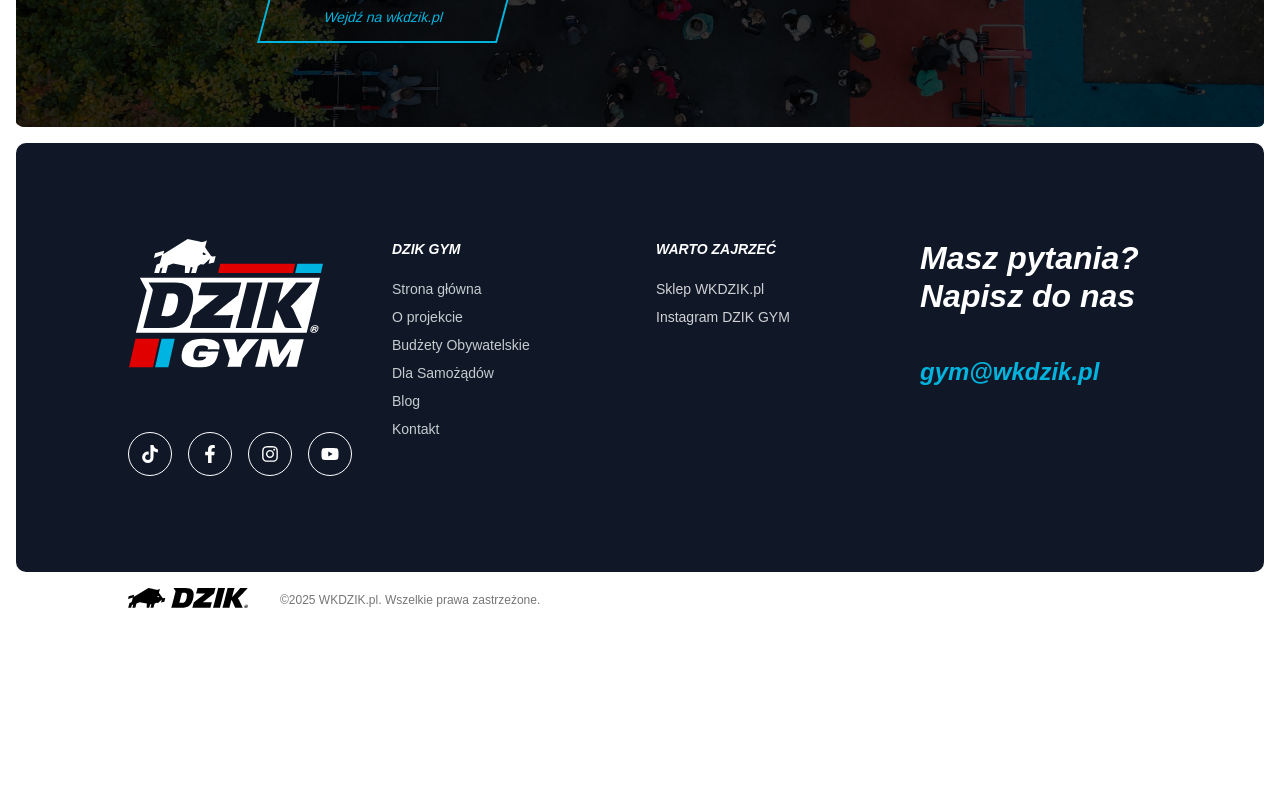
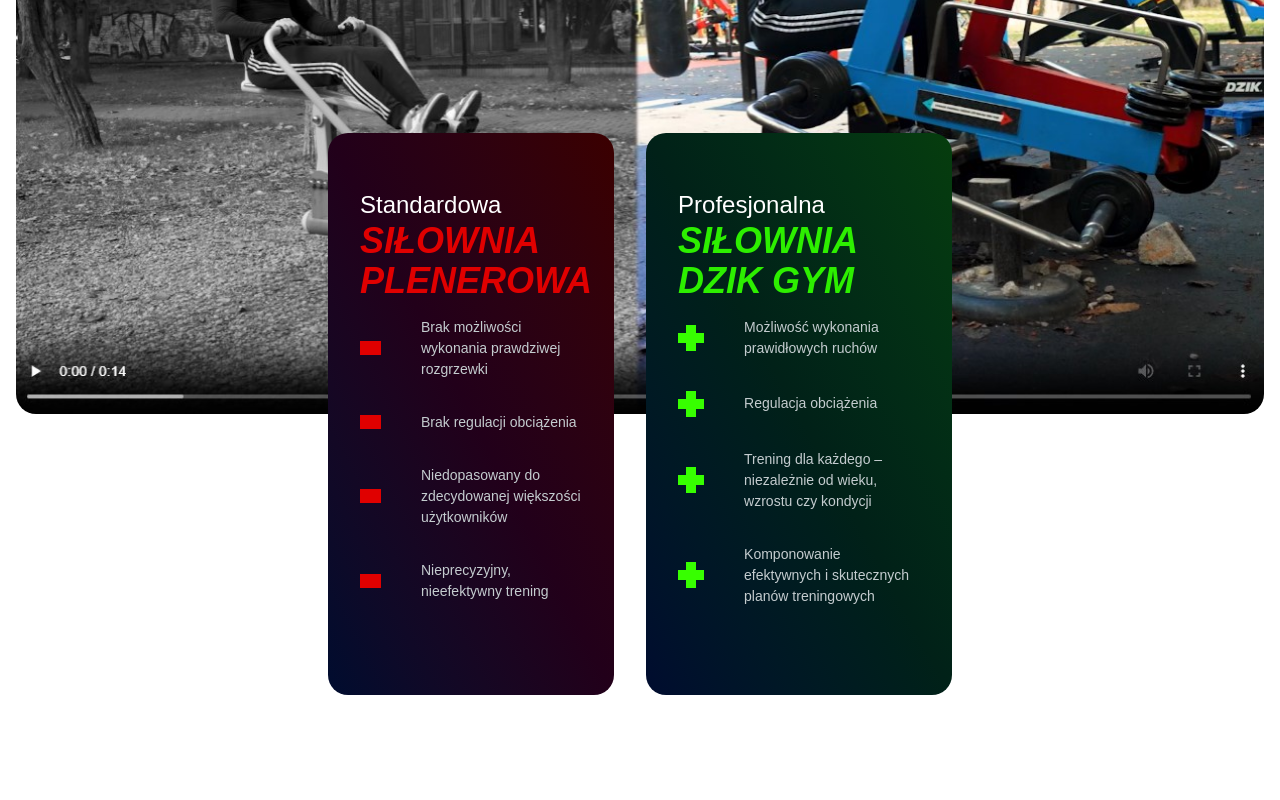
Before and after one commit to PanKarton/DZIKGYM, a Next.js app: page / in a window 1280 px wide. Shown: the part 1400-2200 px from the top of the page. Before the commit the page ends 2028 px from the top, so only its background shows below. Built offline with nearby package versions, Linux system fonts and the light colour scheme; a web font is replaced by a local one.

Commit message:
added section only for desktop

```diff
--- a/src/app/globals.css
+++ b/src/app/globals.css
@@ -46,4 +46,9 @@ body {
   .h2-footer {
     font-size: 2.5rem;
   }
+  .blue-red-gradient {
+  }
+
+  .blue-green-gradient {
+  }
 }
--- a/src/app/page.tsx
+++ b/src/app/page.tsx
@@ -1,9 +1,11 @@
 import Hero from "@/components/landing/Hero";
+import GymComparison from "@/components/layout/GymComparison/GymComparison";
 
 export default function Home() {
   return (
     <div>
       <Hero />
+      <GymComparison />
     </div>
   );
 }
--- a/src/components/landing/Hero.tsx
+++ b/src/components/landing/Hero.tsx
@@ -3,7 +3,7 @@ import ColorLogo from "../ui/ColorLogo";
 
 export default function Hero() {
   return (
-    <section className="px-4 py-2 border text-(--primary) relative">
+    <section className="px-4 py-4 border text-(--primary) relative">
       <div className="relative  ">
         {/* <div className="absolute left-[0] top-[3px] w-[45rem] h-[60px] bg-gray-900 clip-hero"></div> */}
         <div className="flex flex-col items-center justify-center h-full gap-12 text-center py-35  bg-gray-900  h-full clip-hero ">
--- a/src/components/layout/Footer/Footer.tsx
+++ b/src/components/layout/Footer/Footer.tsx
@@ -46,7 +46,7 @@ export default function Footer() {
         </nav>
         <div>
           <h3 className="font-bold italic text-sm mb-5">WARTO ZAJRZEĆ</h3>
-          <ul className="space-y-2 text-sm font-thin text-white/80">
+          <ul className="space-y-2 text-sm font-thin text-(--offWhite)">
             <li>
               <Link href="/blog">Sklep WKDZIK.pl</Link>
             </li>
--- /dev/null
+++ b/src/components/layout/GymComparison/GymComparison.tsx
@@ -0,0 +1,93 @@
+import GreenPlus from "@/components/ui/GreenPlus";
+import RedMinus from "@/components/ui/RedMinus";
+import Image from "next/image";
+
+const styles = {
+  card: "bg-gradient-to-tr text-white gap-6 py-14 px-8 rounded-[20px] max-w-[26rem] overflow-hidden",
+  cardTitle: "uppercase italic text-left text-4xl font-black",
+  redGradient: "bg-gradient-to-tr from-[#000c2f] via-[#22001a] to-[#3b0000]",
+  greenGradient: "bg-gradient-to-tr from-[#000c2f] via-[#012118] to-[#063d0d]",
+};
+
+const normalGrymFeatures = [
+  "Brak możliwości wykonania prawdziwej rozgrzewki",
+  "Brak regulacji obciążenia",
+  "Niedopasowany do zdecydowanej większości użytkowników",
+  "Nieprecyzyjny, nieefektywny trening",
+];
+
+const gymDzikFeatures = [
+  "Możliwość wykonania prawidłowych ruchów",
+  "Regulacja obciążenia",
+  "Trening dla każdego – niezależnie od wieku, wzrostu czy kondycji",
+  "Komponowanie efektywnych i skutecznych planów treningowych",
+];
+
+export default function GymComparison() {
+  return (
+    <section className="mx-auto px-4 pt-16 pb-100 text-center">
+      {/* Title */}
+      <h2 className="text-2xl md:text-[2.5rem] font-black italic text-[#0f172a] mb-12">
+        Dlaczego nasza siłownia jest lepsza?
+      </h2>
+
+      {/* Image Section */}
+      <div className="relative flex flex-col md:flex-row justify-center items-center gap-4">
+        {/* Background Image Comparison */}
+        <div className="w-full max-w-[1320px] relative aspect-[1230/670] rounded-[20px] overflow-hidden">
+          <Image src="/gym-comp-placeholder.jpg" alt="Gym comparison" fill />
+        </div>
+
+        {/* Info Cards */}
+        <div className="absolute bottom-0 left-1/2 -translate-x-1/2 translate-y-1/2 flex flex-row gap-8 ">
+          {/* Standard Gym */}
+          <div className={` relative  ${styles.card}`}>
+            <div
+              className={`absolute inset-0  z-[-1] ${styles.redGradient}`}
+            ></div>
+            <h3 className="text-left text-2xl text-(--primary) font-medium">
+              Standardowa
+            </h3>
+            <h2 className={`text-(--red) ${styles.cardTitle}`}>
+              Siłownia plenerowa
+            </h2>
+
+            <ul className="mt-4 space-y-2 text-sm leading-[1.5] font-thin text-(--offWhite) text-left">
+              {normalGrymFeatures.map((feature, index) => (
+                <li key={index} className="flex items-center gap-10  mb-8">
+                  <div className="w-[21px] shrink-0">
+                    <RedMinus />
+                  </div>
+                  <p>{feature}</p>
+                </li>
+              ))}
+            </ul>
+          </div>
+
+          {/* Dzik Gym */}
+          <div className={`relative ${styles.card}`}>
+            <div
+              className={`absolute inset-0  z-[-1] ${styles.greenGradient}`}
+            ></div>
+            <h3 className="text-left text-2xl text-(--primary) font-medium">
+              Profesjonalna
+            </h3>
+            <h2 className={` text-(--green) ${styles.cardTitle}`}>
+              Siłownia <br /> DZIK GYM
+            </h2>
+            <ul className="mt-4 space-y-2 text-sm leading-[1.5] font-thin text-(--offWhite) text-left">
+              {gymDzikFeatures.map((feature, index) => (
+                <li key={index} className="flex items-center gap-10  mb-8">
+                  <div className="w-[26px] shrink-0">
+                    <GreenPlus />
+                  </div>
+                  <p>{feature}</p>
+                </li>
+              ))}
+            </ul>
+          </div>
+        </div>
+      </div>
+    </section>
+  );
+}
--- /dev/null
+++ b/src/components/ui/GreenPlus.tsx
@@ -0,0 +1,10 @@
+export default function GreenPlus() {
+  return (
+    <div className="w-full aspect-square relative">
+      <div className="absolute inset-0 flex items-center justify-center">
+        <div className="w-[40%] h-full bg-[#37ff00]"></div>
+        <div className="absolute w-full h-[40%] bg-[#37ff00]"></div>
+      </div>
+    </div>
+  );
+}
--- /dev/null
+++ b/src/components/ui/RedMinus.tsx
@@ -0,0 +1,5 @@
+export default function RedMinus() {
+  return (
+    <div className="w-full bg-(--red) aspect-[78/52] flex items-center justify-center"></div>
+  );
+}
```
Also changed, not shown: public/gym-comp-placeholder.jpg (added), 1 other file (tests, documents, lock files or other folders).
